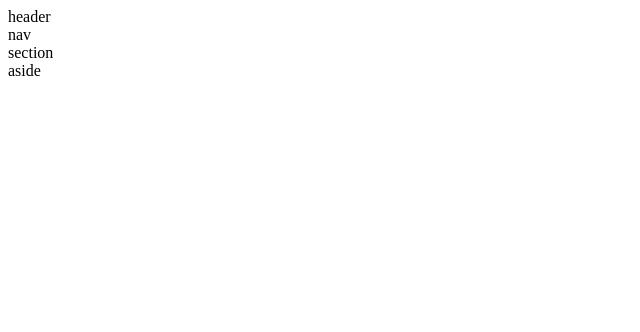
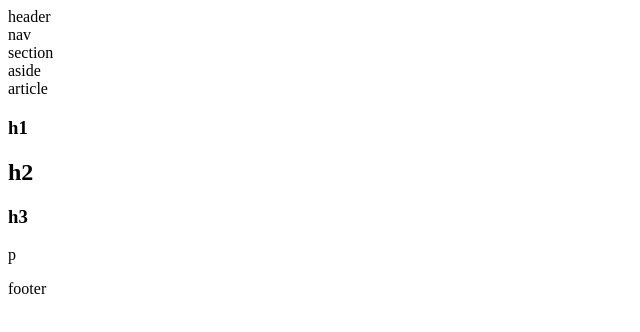
Before and after one commit to FellsWeb/HW-Wireframe, a plain HTML site: page index.html in a window 1280 px wide. Shown: the whole page, without its empty margins (0-640 px from the left). Drawn offline with Linux system fonts and the light colour scheme.

Commit message:
added headers and paragraph contained w/in Article

```diff
--- a/index.html
+++ b/index.html
@@ -19,4 +19,25 @@
 	<section>section</section>
 
 
-	<aside>aside</aside>
+    <aside>aside</aside>
+
+    <section>
+        <article>
+
+        article
+
+        <h1>h1</h1>
+
+        <h2>h2</h2>
+
+        <h3>h3</h3>
+
+        <p>p</p>
+
+        </article>
+        </section>
+
+        <footer>footer</footer>
+        </body>
+
+        </html>
```
